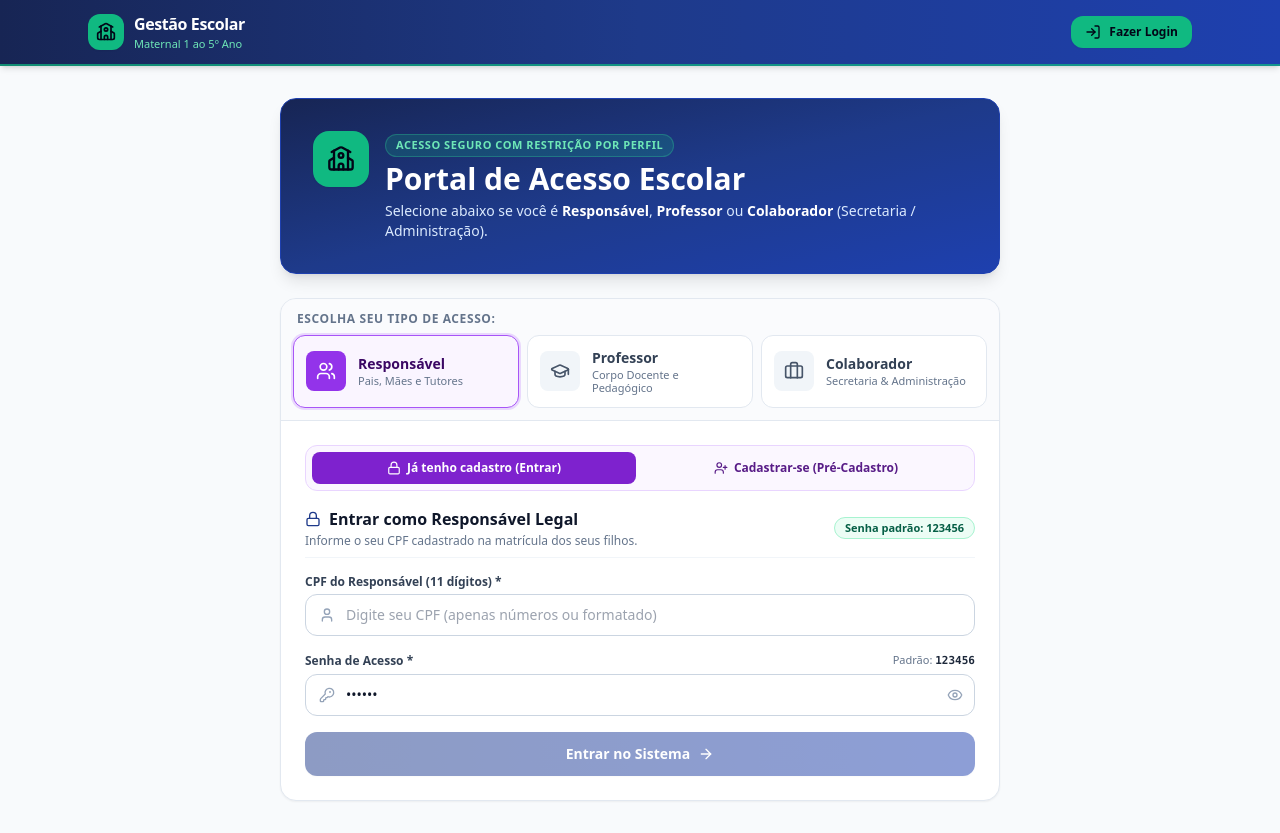
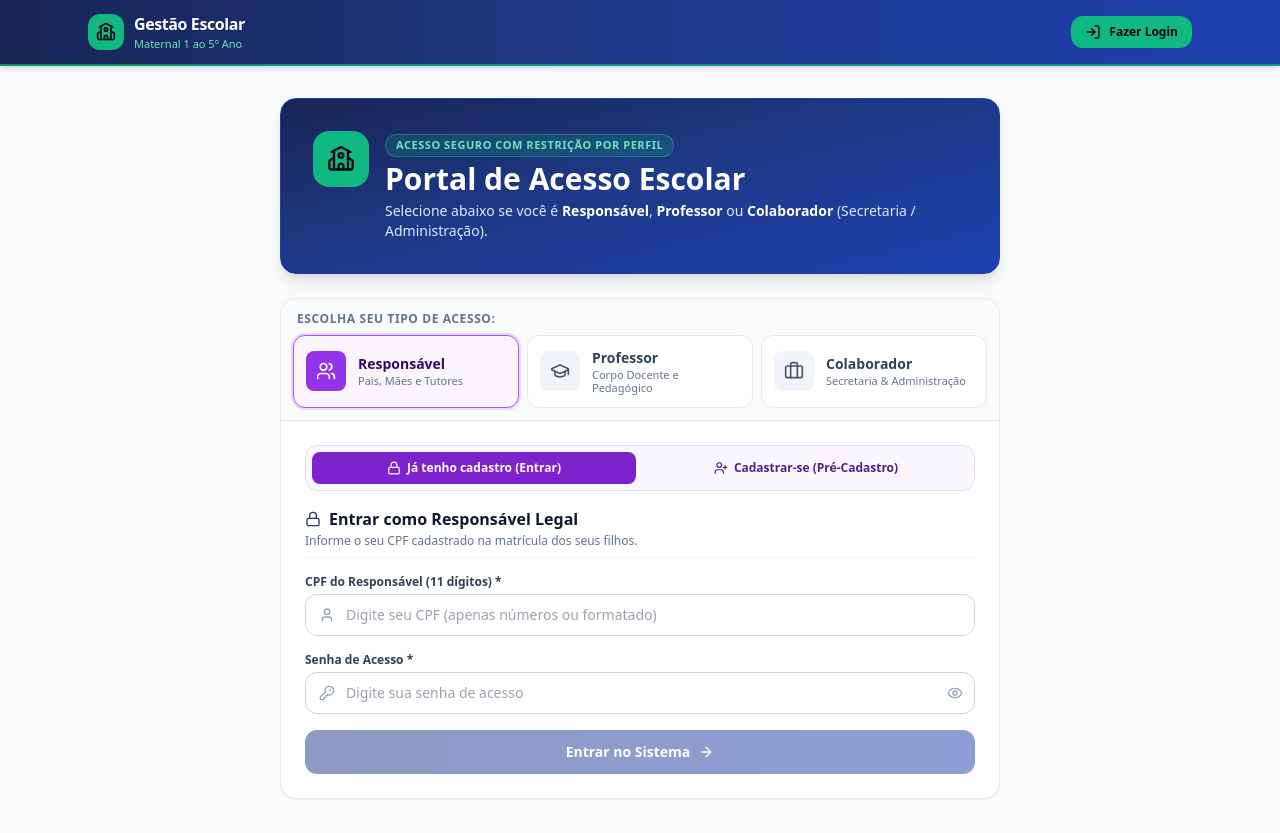
Before and after one commit to gusstaaa/pjbl, a Next.js app: page /login in a window 1280 px wide. Built offline with nearby package versions, Linux system fonts and the light colour scheme.

Commit message:
style(login): remove default password hint and prefilled password field

```diff
--- a/components/LoginForm.tsx
+++ b/components/LoginForm.tsx
@@ -27,7 +27,6 @@ import {
   BookOpen,
 } from 'lucide-react';
 
-const SENHA_PADRAO_DICA = '123456';
 const PARENTESCOS = ['Mãe', 'Pai', 'Tutor Legal', 'Avó/Avô', 'Tio/Tia', 'Outro'];
 const GENEROS = ['Masculino', 'Feminino', 'Outro', 'Prefiro não informar'];
 const SERIES_ESCOLARES = [
@@ -56,13 +55,13 @@ export function LoginForm({ modoPaginaPrincipal = false }: LoginFormProps) {
 
   // Campos de Login
   const [identificador, setIdentificador] = useState<string>('');
-  const [senha, setSenha] = useState<string>(SENHA_PADRAO_DICA);
+  const [senha, setSenha] = useState<string>('');
   const [mostrarSenha, setMostrarSenha] = useState<boolean>(false);
 
   // Campos de Pré-Cadastro (Responsável + Filho + Solicitação de Matrícula)
   const [cadNomeResp, setCadNomeResp] = useState<string>('');
   const [cadCpfResp, setCadCpfResp] = useState<string>('');
-  const [cadSenhaResp, setCadSenhaResp] = useState<string>('123456');
+  const [cadSenhaResp, setCadSenhaResp] = useState<string>('');
   const [cadTelefoneResp, setCadTelefoneResp] = useState<string>('');
   const [cadEmailResp, setCadEmailResp] = useState<string>('');
   const [cadEnderecoResp, setCadEnderecoResp] = useState<string>('');
@@ -85,7 +84,7 @@ export function LoginForm({ modoPaginaPrincipal = false }: LoginFormProps) {
     setErroLogin('');
     setMensagemSucesso('');
     setIdentificador('');
-    setSenha(SENHA_PADRAO_DICA);
+    setSenha('');
   }
 
   async function handleEntrar(e: React.FormEvent) {
@@ -444,12 +443,6 @@ export function LoginForm({ modoPaginaPrincipal = false }: LoginFormProps) {
                     'Informe seu CPF cadastrado na equipe escolar.'}
                 </p>
               </div>
-
-              {modoResponsavel === 'ENTRAR' && (
-                <span className="text-[11px] font-semibold px-2.5 py-0.5 rounded-full bg-emerald-50 text-emerald-800 border border-emerald-200 shrink-0">
-                  Senha padrão: {SENHA_PADRAO_DICA}
-                </span>
-              )}
             </div>
 
             {erroLogin && (
@@ -742,9 +735,6 @@ export function LoginForm({ modoPaginaPrincipal = false }: LoginFormProps) {
                     >
                       Senha de Acesso *
                     </label>
-                    <span className="text-[11px] text-slate-500">
-                      Padrão: <strong className="font-mono text-slate-800">{SENHA_PADRAO_DICA}</strong>
-                    </span>
                   </div>
                   <div className="relative">
                     <KeyRound className="w-4 h-4 text-slate-400 absolute left-3.5 top-1/2 -translate-y-1/2" />
```
